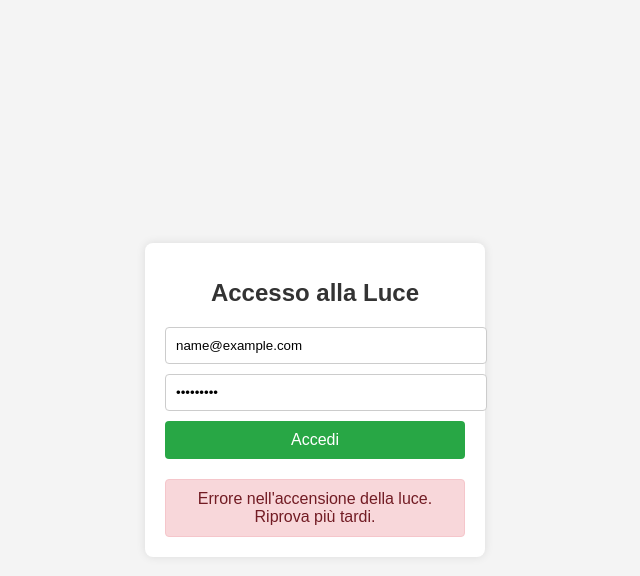
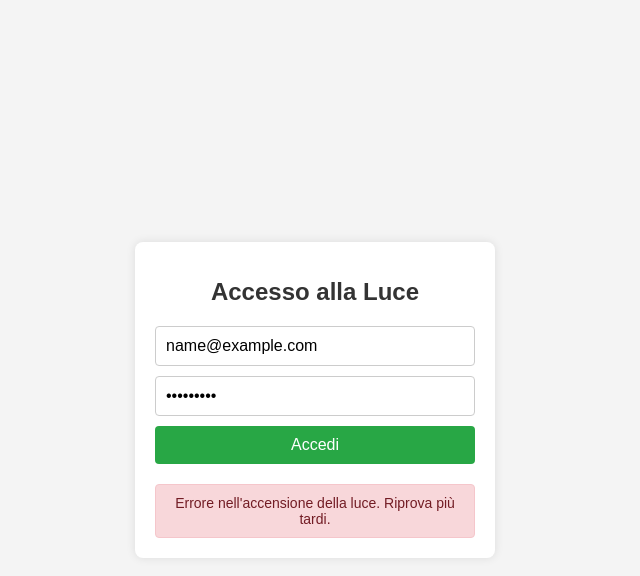
Before and after one commit to OnlyKhubs/nfc-light-control, a website: page index.html in a window 1280 px wide. Both pictures are taken after typing "name@example.com", "Sample123" into the empty fields and a click on the button "Accedi". Shown: the whole page, without its empty margins (325-965 px from the left). Drawn offline with Linux system fonts and the light colour scheme; no server answers.

Commit message:
aggiornato index.js index.html 9

```diff
--- a/index.html
+++ b/index.html
@@ -20,7 +20,7 @@
             padding: 20px;
             border-radius: 8px;
             box-shadow: 0 0 10px rgba(0, 0, 0, 0.1);
-            width: 300px;
+            width: 320px;
             text-align: center;
         }
 
@@ -37,6 +37,8 @@
             margin-bottom: 10px;
             border: 1px solid #ccc;
             border-radius: 4px;
+            box-sizing: border-box;
+            font-size: 16px;
         }
 
         .login-container button {
@@ -59,6 +61,7 @@
             padding: 10px;
             border-radius: 4px;
             display: none;
+            font-size: 14px;
         }
 
         .notification.success {
@@ -98,6 +101,7 @@
             })
             .then(response => response.text())
             .then(data => {
+                notification.style.display = 'block';
                 if (data.includes('Luce accesa con successo!')) {
                     notification.className = 'notification success';
                     notification.innerText = 'Luce accesa con successo!';
@@ -111,7 +115,6 @@
                     notification.className = 'notification error';
                     notification.innerText = 'Errore nell\'accensione della luce. Riprova più tardi.';
                 }
-                notification.style.display = 'block';
             });
         });
     </script>
```
Also changed, not shown: index.js (+7 -2 lines).
